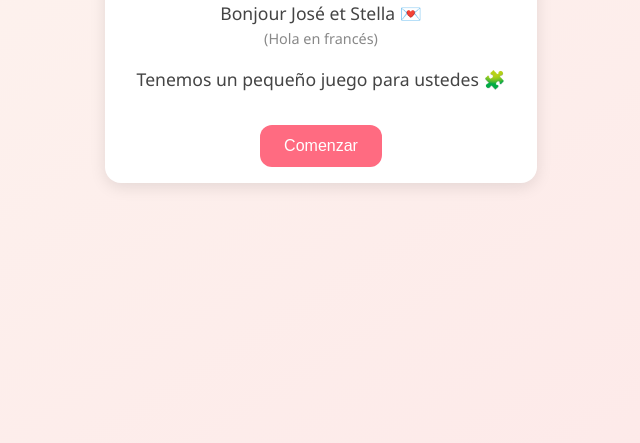
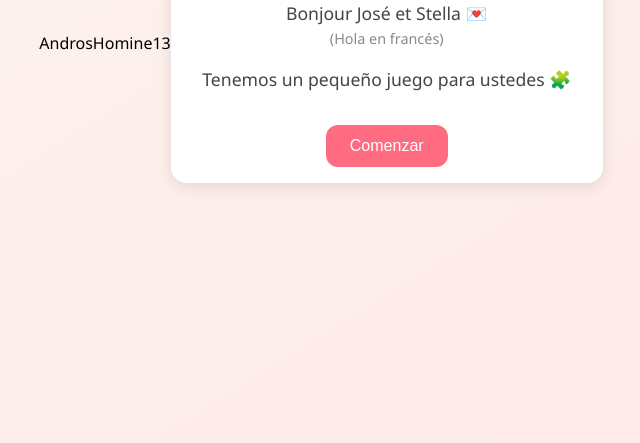
Before and after one commit to AndrosHomine13/Regalo, a plain HTML site: page index.html in a window 1280 px wide. Shown: the part 357-800 px from the top of the page, without its empty margins (319-959 px from the left). Drawn offline with nearby package versions, Linux system fonts and the light colour scheme.

Commit message:
Update index.html

```diff
--- a/index.html
+++ b/index.html
@@ -4,9 +4,12 @@
   <meta charset="UTF-8" />
   <meta name="viewport" content="width=device-width, initial-scale=1.0" />
   <title>Una Noticia Muy Especial</title>
+  <meta name="author" content="AndrosHomine13">
+  <meta name="copyright" content="AndrosHomine13">
   <link rel="stylesheet" href="style.css" />
 </head>
 <body>
+  <div class="marca-agua">AndrosHomine13</div>
   <!-- Pantalla de Bienvenida -->
   <div class="container" id="pantalla-inicial">
     <h1>Hola Jose y Stella 👋</h1>
```
